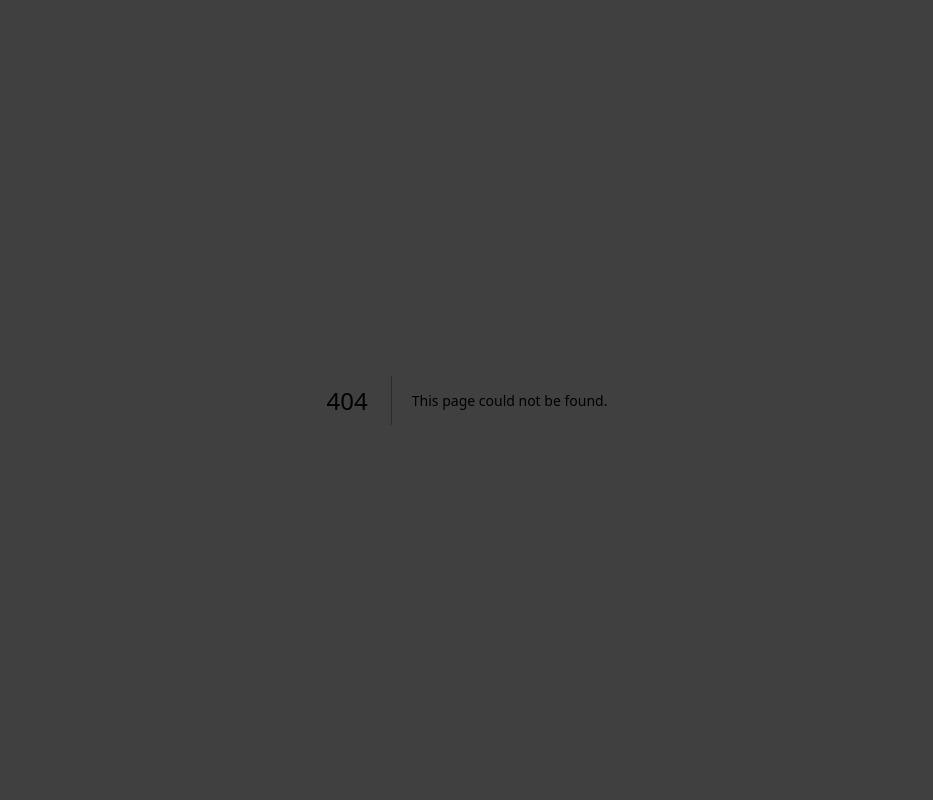
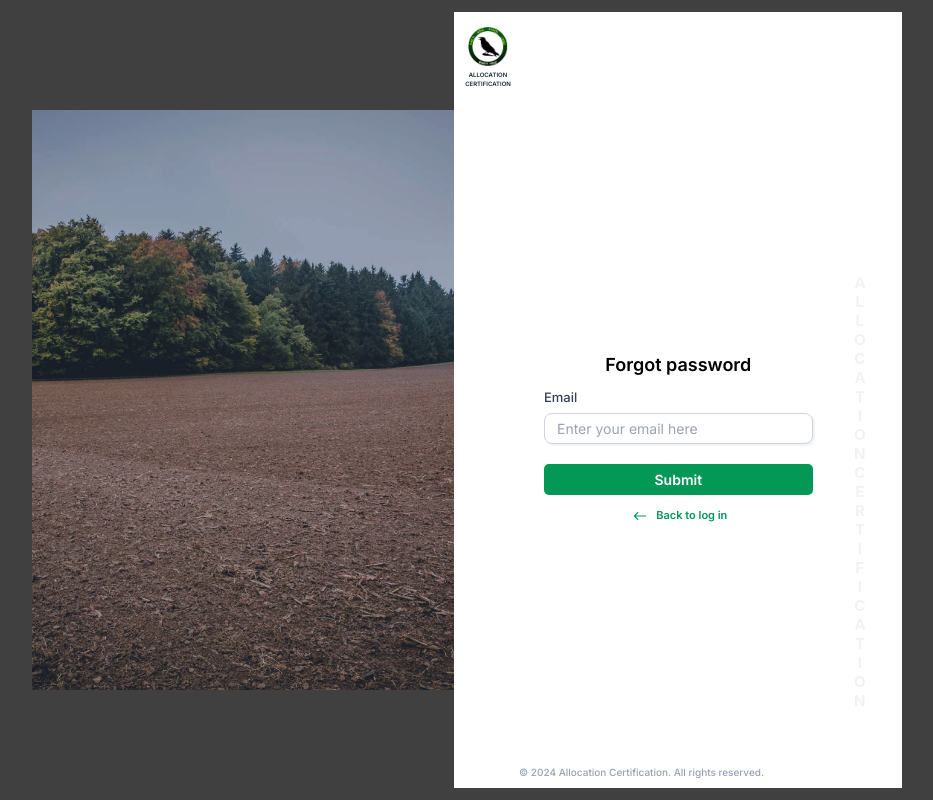
Before and after one commit to eben-arkoh-amoah/stooland, a Next.js app: page /login/forgotPassword in a window 1280 px wide. Before the commit this address had no page. Shown: the whole page, without its empty margins (173-1106 px from the left). Built offline with nearby package versions, Linux system fonts and the light colour scheme.

Commit message:
created the ui of the forgot password

```diff
--- /dev/null
+++ b/app/login/forgotPassword/page.tsx
@@ -0,0 +1,16 @@
+import { Metadata } from 'next';
+import ForgotPasswordComponent from '@/components/auth/forgotPassword';
+
+export const metadata: Metadata = {
+  title: 'Forgot password',
+};
+
+
+export default function UserLogin() {
+
+    return (
+        <>
+        <ForgotPasswordComponent />
+        </>
+ )
+}
--- /dev/null
+++ b/components/auth/forgotPassword.tsx
@@ -0,0 +1,51 @@
+"use client"
+
+import Image from "next/image";
+import land from "../../public/assets/stoolLand.png";
+import Logo from "@/components/utils/logo";
+import Link from "next/link";
+import { IoIosArrowRoundBack } from "react-icons/io";
+import AllocationText from "../utils/alocationCert";
+
+
+export default function ForgotPasswordComponent() {
+
+    return (
+        <main style={{ height: "100%", width: "68%",   justifyContent: "center", alignItems: "center", flexDirection: "row", display: "flex" }}>
+            <div style={{ height: "100%", display: "flex", alignItems: "center"}}>
+                <Image src={land} width={460} alt="King" style={{margin: "auto"}}/>
+            </div>
+            <div style={{ alignItems: "center", width: "56%", height: "97%", background: "#FFFFFF", }}>
+                <Logo />
+                 <form style={{ display: "flex", width: "80%", alignSelf: "center", justifyContent: "center", margin: "auto", height: "90%", flexDirection: "column", gap: 10}}>
+          <div style={{display: "flex", justifyContent: "center"}}>
+            <legend >
+            <text style={{ fontFamily: "Inter", fontSize: 18, fontWeight: "600", textAlign: "center"}}>
+              Forgot password
+            </text>
+            </legend>
+          </div>
+          <div style={{display: "flex", justifyContent: "center", width: "100%", gap: 15, flexDirection: "column"}}>
+             <fieldset style={{display: "flex", justifyContent: "center", alignItems: "flex-start", flexDirection: "column", gap: 5, width: "75%", margin: "auto"}}>
+            <label htmlFor="forgotPasswordEmail" style={{fontSize: 13, color: "#344054", fontWeight: "500"}}>Email</label>
+            <input type="text" id="forgotPasswordEmail" placeholder="Enter your email here" style={{ borderWidth: 1, borderColor: "#D0D5DD", boxShadow: "2px 2px 0px #1018280D", borderRadius: 8, padding: 4, paddingLeft: 12, fontSize: 14, fontWeight: "400", color:"#667085", width: "100%", outline: "none"}} />
+          </fieldset>
+            </div>
+          <div style={{width: "100%", display: "flex", justifyContent: "center", flexDirection: "column", alignItems: "center", paddingTop: 10}}>
+            <button style={{background: "#039855", borderRadius: 5, width: "75%", padding: 5, justifyContent: "center", color: "#fff", fontWeight: "600", fontSize: 14, textAlign: "center"}} disabled>
+               Submit
+                        </button>
+                    </div>
+                    <Link style={{display: "flex", alignItems: "center", justifyContent: "center", gap: 5, alignSelf: "center", justifySelf: "center"}} href={""}>
+                        <IoIosArrowRoundBack size={22} color={"#039855"} />
+                        <p style={{fontWeight: "600", fontSize: 11, color: "#039855"}}>Back to log in</p>
+                    </Link>
+           <div style={{position: "absolute", bottom: 20, right: 343}}>
+          <p style={{fontWeight: "500", fontSize: 10, color: "#98A2B3", }}>© 2024 Allocation Certification. All rights reserved.</p>
+        </div>
+        </form>
+             <AllocationText />
+            </div>
+     </main>
+ )
+}
--- a/components/auth/userLogin.tsx
+++ b/components/auth/userLogin.tsx
@@ -29,7 +29,7 @@ export default function UserLoginComponent() {
           </div>
           <div style={{display: "flex", justifyContent: "center", width: "100%", gap: 15, flexDirection: "column"}}>
              <fieldset style={{display: "flex", justifyContent: "center", alignItems: "flex-start", flexDirection: "column", gap: 5, width: "75%", margin: "auto"}}>
-            <label htmlFor="userLoginEmail" style={{fontSize: 13, color: "#344054", fontWeight: "500"}}>Phone</label>
+            <label htmlFor="userLoginEmail" style={{fontSize: 13, color: "#344054", fontWeight: "500"}}>Email</label>
             <input type="text" id="userLoginEmail" placeholder="Enter your email" style={{ borderWidth: 1, borderColor: "#D0D5DD", boxShadow: "2px 2px 0px #1018280D", borderRadius: 8, padding: 4, paddingLeft: 12, fontSize: 14, fontWeight: "400", color:"#667085", width: "100%", outline: "none"}} />
           </fieldset>
             <fieldset style={{ display: "flex", justifyContent: "center", alignItems: "flex-start", flexDirection: "column", gap: 5, width: "75%", margin: "auto", position: "relative" }}>
@@ -50,7 +50,7 @@ export default function UserLoginComponent() {
                             }} />
                         </div>
                         <div>
-                            <Link style={{color: "#039855", fontSize: 13, fontWeight: "500"}}href={""}>Forgot password</Link>
+                            <Link style={{color: "#039855", fontSize: 13, fontWeight: "500"}}href={"/login/forgotPassword"}>Forgot password</Link>
                         </div>
             </div>
           <div style={{width: "100%", display: "flex", justifyContent: "center", flexDirection: "column", alignItems: "center", paddingTop: 10}}>
```
